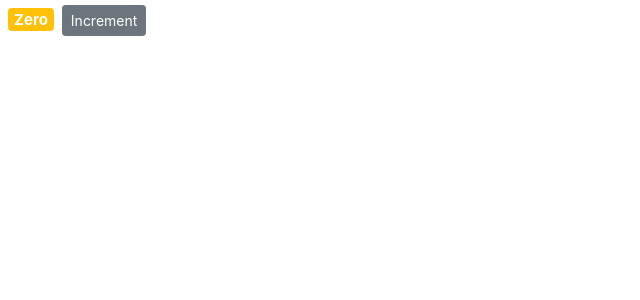
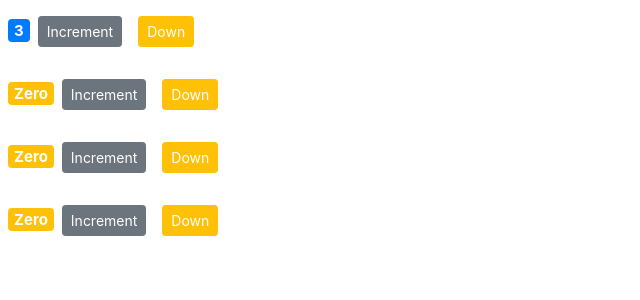
Before and after one commit to phubao1999/Learn-ReactJs, a React (Create React App) app in the folder react-app/: page / in a window 1280 px wide. Shown: the top 300 px of the page, without its empty margins (0-640 px from the left). Built offline with nearby package versions, Linux system fonts and the light colour scheme.

Commit message:
Rendering

```diff
--- a/react-app/src/App.js
+++ b/react-app/src/App.js
@@ -1,12 +1,12 @@
 import React from "react";
 import "./App.css";
-import Couter from './components/couter'
+import Couters from './components/couters';
 
 function App() {
   return (
-    <React.Fragment>
-      <Couter />
-    </React.Fragment>
+    <div>
+      <Couters />
+    </div>
   );
 }
 
--- a/react-app/src/components/couter.jsx
+++ b/react-app/src/components/couter.jsx
@@ -2,8 +2,38 @@ import React, { Component } from "react";
 
 class Couter extends Component {
   state = {
-    count: 0
+    value: this.props.value
   };
+
+  handleIncrement = () => {
+    this.setState({ value: this.state.value + 1 })
+  }
+
+  handleDown = () => {
+    this.setState({ value: this.state.value - 1 })
+  }
+
+  render() {
+    return (
+      <div>
+        <span style={this.styles} className={this.getBadgeClasses()}>
+          {this.formatCount()}
+        </span>
+        <button
+          onClick={this.handleIncrement}
+          className="btn btn-secondary btn-sm"
+        >
+            Increment
+        </button>
+        <button
+          onClick={this.handleDown}
+          className="btn btn-warning btn-sm text-white m-3"
+        >
+            Down
+        </button>
+      </div>
+    );
+  }
 
   styles = {
     fontSize: "15px",
@@ -11,25 +41,14 @@ class Couter extends Component {
     color: "white"
   };
 
-  render() {
-    return (
-      <React.Fragment>
-        <span style={this.styles} className={this.getBadgeClasses()}>
-          {this.formatCount()}
-        </span>
-        <button className="btn btn-secondary btn-sm">Increment</button>
-      </React.Fragment>
-    );
-  }
-
   getBadgeClasses() {
     let classes = "badge m-2 badge-";
-    classes += this.state.count === 0 ? "warning" : "primary";
+    classes += this.state.value === 0 ? "warning" : "primary";
     return classes;
   }
 
   formatCount() {
-    const { count } = this.state;
+    const { value: count } = this.state;
     return count === 0 ? "Zero" : count;
   }
 }
--- /dev/null
+++ b/react-app/src/components/couters.jsx
@@ -0,0 +1,28 @@
+import React, { Component } from 'react';
+import Couter from './couter';
+
+class Couters extends Component {
+    state = {
+        couters: [
+            { id: 1, value: 3 },
+            { id: 2, value: 0 },
+            { id: 3, value: 0 },
+            { id: 4, value: 0 }
+
+        ]
+    }
+    render() {
+        return (
+            <div>
+                { this.state.couters.map(couter =>
+                    <Couter
+                        key={couter.id}
+                        value={couter.value}
+                    />
+                )}
+            </div>
+        );
+    }
+}
+
+export default Couters;
```
